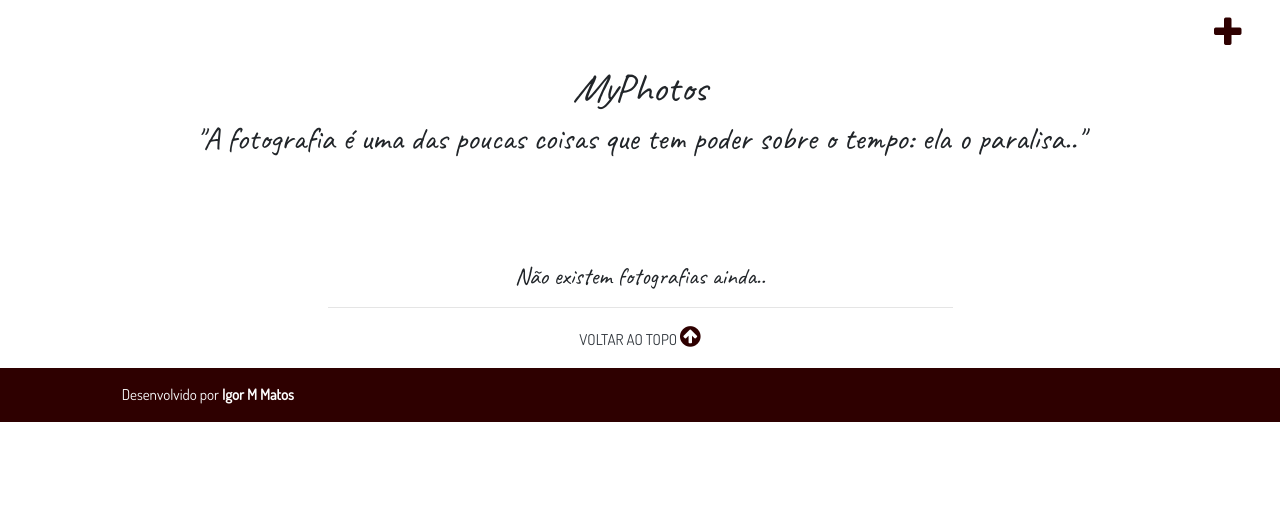
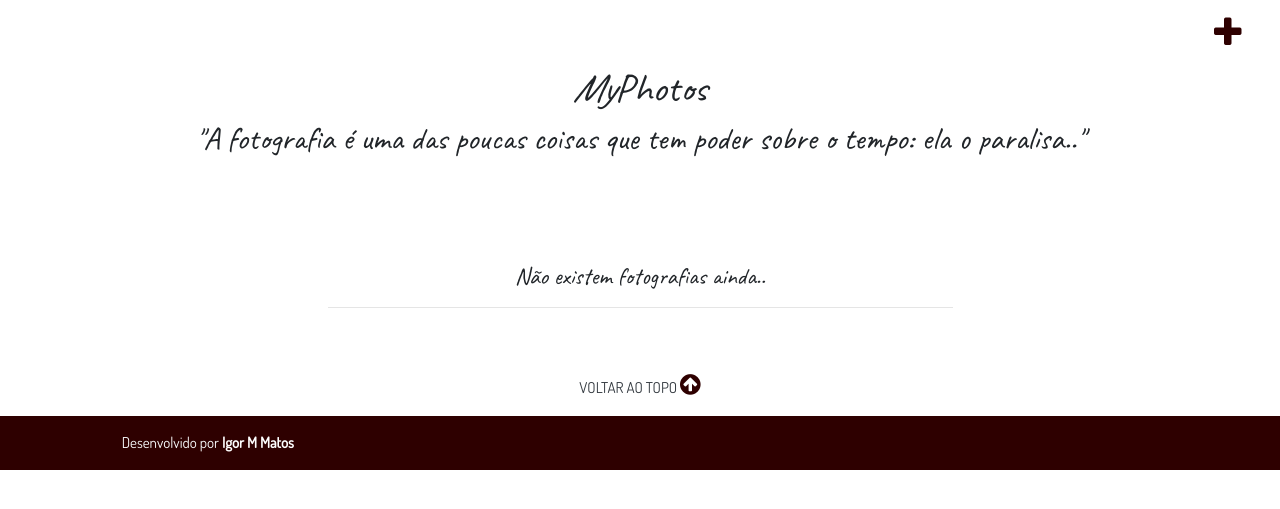
Before and after one commit to igormmatos/fotos, a PHP site: page / in a window 1280 px wide. Shown: the top 509 px of the page. Run offline with PHP 8.4, Linux system fonts and the light colour scheme; data that the repository does not hold is empty; some libraries are stand-ins or nearby versions.

Commit message:
Pequenas alterações e melhorias.

```diff
--- a/index.php
+++ b/index.php
@@ -197,7 +197,7 @@ $(document).ready(function(){
 <?php include "modal/modal.php"?>
 </body>
 <div class="footer">
-  <div class="row mx-auto text-dark p-0">
+  <div class="row mx-auto text-dark p-0 mt-5">
     <p class="mx-auto" style="cursor:pointer;" id="para_cima">
       VOLTAR AO TOPO <i class="fa fa-arrow-circle-up" style="font-size:24px; color:#2e0000;"></i>
     </p>
```
